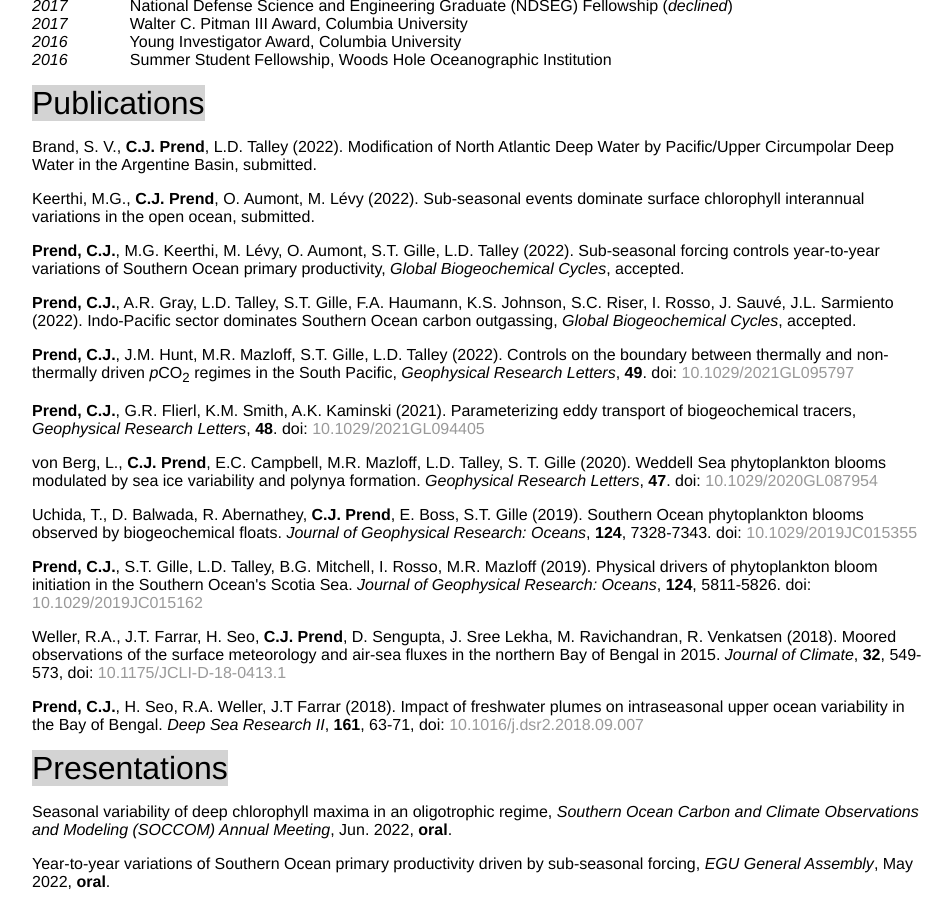
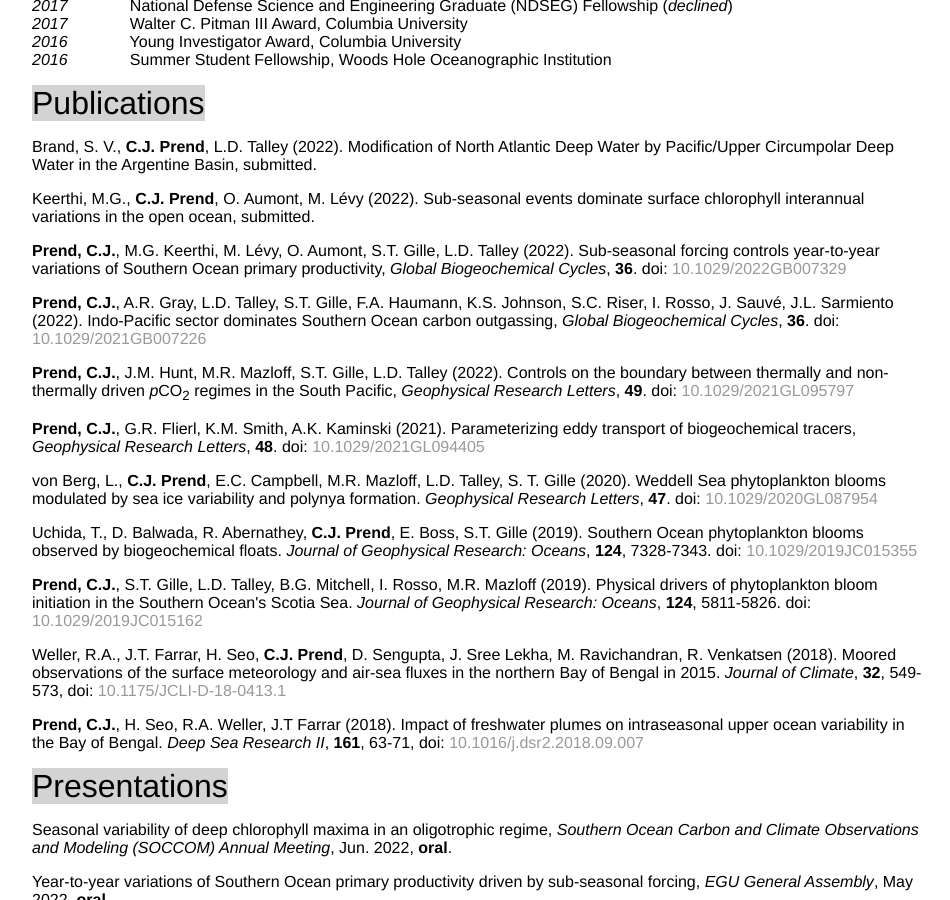
Before and after one commit to cprend/cprend.github.io, a Jekyll site: the page cv/index.html, which Jekyll copies as it is, in a window 1280 px wide and 900 px high, scrolled down 623 px. Shown: the whole window, without its empty margins (160-1110 px from the left). Built offline with Jekyll 4.4.1, drawn with Linux system fonts in a browser that asks for light colours.

Commit message:
Update index.html

```diff
--- a/cv/index.html
+++ b/cv/index.html
@@ -38,8 +38,8 @@
 		<p1>Publications</p1>
 		<p>Brand, S. V., <b>C.J. Prend</b>, L.D. Talley (2022). Modification of North Atlantic Deep Water by Pacific/Upper Circumpolar Deep Water in the Argentine Basin, submitted.</p>
 		<p>Keerthi, M.G., <b>C.J. Prend</b>, O. Aumont, M. L&eacutevy (2022). Sub-seasonal events dominate surface chlorophyll interannual variations in the open ocean, submitted.</p>
-		<p><b>Prend, C.J.</b>, M.G. Keerthi, M. L&eacutevy, O. Aumont, S.T. Gille, L.D. Talley (2022). Sub-seasonal forcing controls year-to-year variations of Southern Ocean primary productivity, <em>Global Biogeochemical Cycles</em>, accepted.</p>
-		<p><b>Prend, C.J.</b>, A.R. Gray, L.D. Talley, S.T. Gille, F.A. Haumann, K.S. Johnson, S.C. Riser, I. Rosso, J. Sauv&eacute, J.L. Sarmiento (2022). Indo-Pacific sector dominates Southern Ocean carbon outgassing, <em>Global Biogeochemical Cycles</em>, accepted.</p>
+		<p><b>Prend, C.J.</b>, M.G. Keerthi, M. L&eacutevy, O. Aumont, S.T. Gille, L.D. Talley (2022). Sub-seasonal forcing controls year-to-year variations of Southern Ocean primary productivity, <em>Global Biogeochemical Cycles</em>, <b>36</b>. doi: <a href="https://agupubs.onlinelibrary.wiley.com/doi/10.1029/2022GB007329">10.1029/2022GB007329</a></p>
+		<p><b>Prend, C.J.</b>, A.R. Gray, L.D. Talley, S.T. Gille, F.A. Haumann, K.S. Johnson, S.C. Riser, I. Rosso, J. Sauv&eacute, J.L. Sarmiento (2022). Indo-Pacific sector dominates Southern Ocean carbon outgassing, <em>Global Biogeochemical Cycles</em>, <b>36</b>. doi: <a href="https://agupubs.onlinelibrary.wiley.com/doi/10.1029/2021GB007226">10.1029/2021GB007226</a></p>
 		<p><b>Prend, C.J.</b>, J.M. Hunt, M.R. Mazloff, S.T. Gille, L.D. Talley (2022). Controls on the boundary between thermally and non-thermally driven <em>p</em>CO<sub>2</sub> regimes in the South Pacific, <em>Geophysical Research Letters</em>, <b>49</b>. doi: <a href="https://agupubs.onlinelibrary.wiley.com/doi/10.1029/2021GL095797">10.1029/2021GL095797</a></p>
 		<p><b>Prend, C.J.</b>, G.R. Flierl, K.M. Smith, A.K. Kaminski (2021). Parameterizing eddy transport of biogeochemical tracers, <em>Geophysical Research Letters</em>, <b>48</b>. doi: <a href="https://agupubs.onlinelibrary.wiley.com/doi/10.1029/2021GL094405">10.1029/2021GL094405</a></p>
 		<p>von Berg, L., <b>C.J. Prend</b>, E.C. Campbell, M.R. Mazloff, L.D. Talley, S. T. Gille (2020). Weddell Sea phytoplankton blooms modulated by sea ice variability and polynya formation.
```
